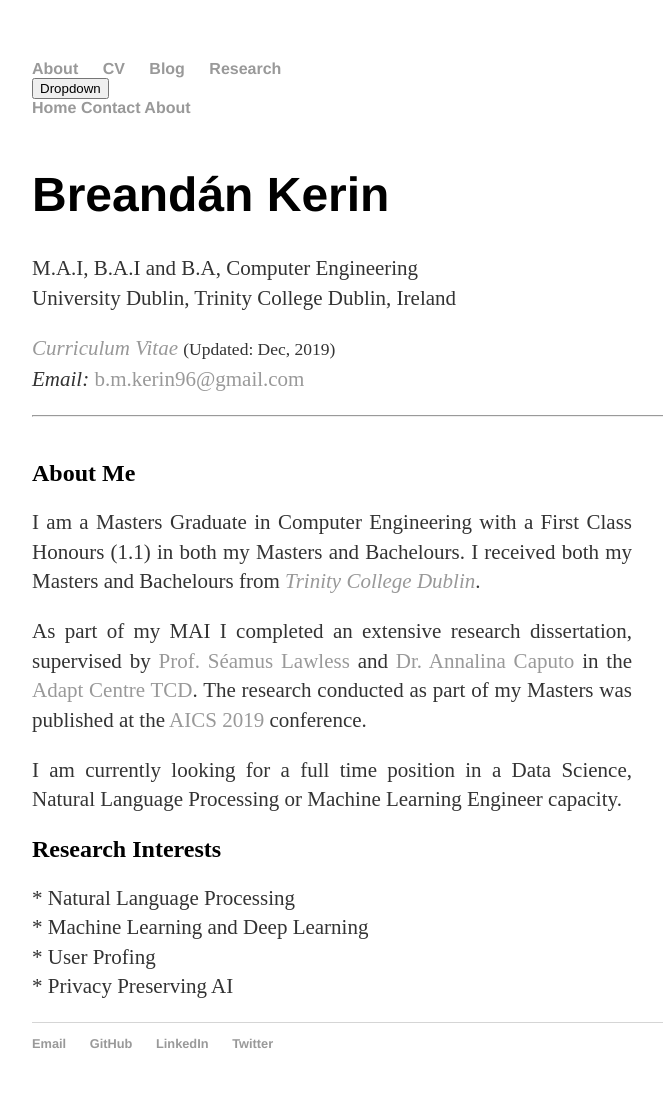
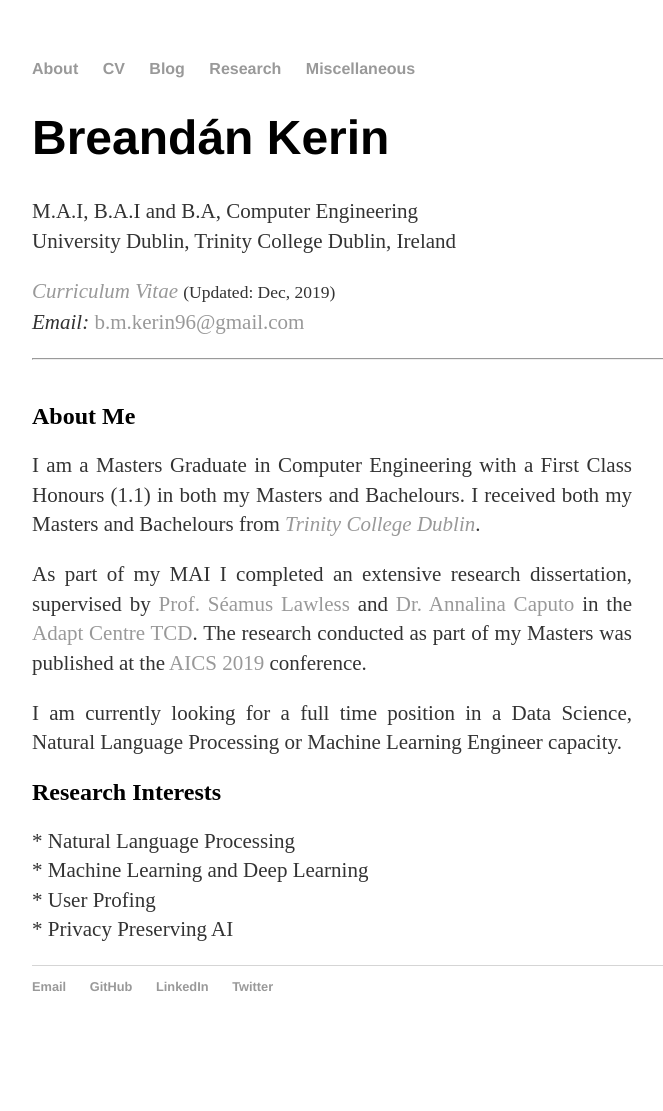
Before and after one commit to kerinb/kerinb.github.io, a Jekyll site: the page built from index.md, in a window 1280 px wide. Shown: the whole page, without its empty margins (160-823 px from the left). Built offline with Jekyll 4.4.1, drawn with Linux system fonts in a browser that asks for light colours; after the commit the page ends 1054 px from its top, so only the background shows below that.

Commit message:
removed dropdown

```diff
--- a/_layouts/default.html
+++ b/_layouts/default.html
@@ -13,16 +13,7 @@
 	        		<li><a href="/cv">CV</a></li>
 	        		<li><a href="/blog">Blog</a></li>
 					<li><a href="/research">Research</a></li>
-					<li>
-						<div class="Miscellanious">
-  							<button onclick="myFunction()" class="dropbtn">Dropdown</button>
-  							<div id="myDropdown" class="dropdown-content">
-    							<a href="#home">Home</a>
-								<a href="#contact">Contact</a>
-								<a href="#about">About</a>
-							</div>
-						</div>
-					</li>
+					<li><a href="/miscellaneous">Miscellaneous</a></li>
 	    		</ul>
 			</nav>
 			<div class="container">
@@ -40,25 +31,3 @@
 			</footer>
 		</body>
 	</html>
-
-<script>
-/* When the user clicks on the button,
-toggle between hiding and showing the dropdown content */
-function myFunction() {
-  document.getElementById("myDropdown").classList.toggle("show");
-}
-
-// Close the dropdown if the user clicks outside of it
-window.onclick = function(event) {
-  if (!event.target.matches('.dropbtn')) {
-    var dropdowns = document.getElementsByClassName("dropdown-content");
-    var i;
-    for (i = 0; i < dropdowns.length; i++) {
-      var openDropdown = dropdowns[i];
-      if (openDropdown.classList.contains('show')) {
-        openDropdown.classList.remove('show');
-      }
-    }
-  }
-}
-</script>
```
